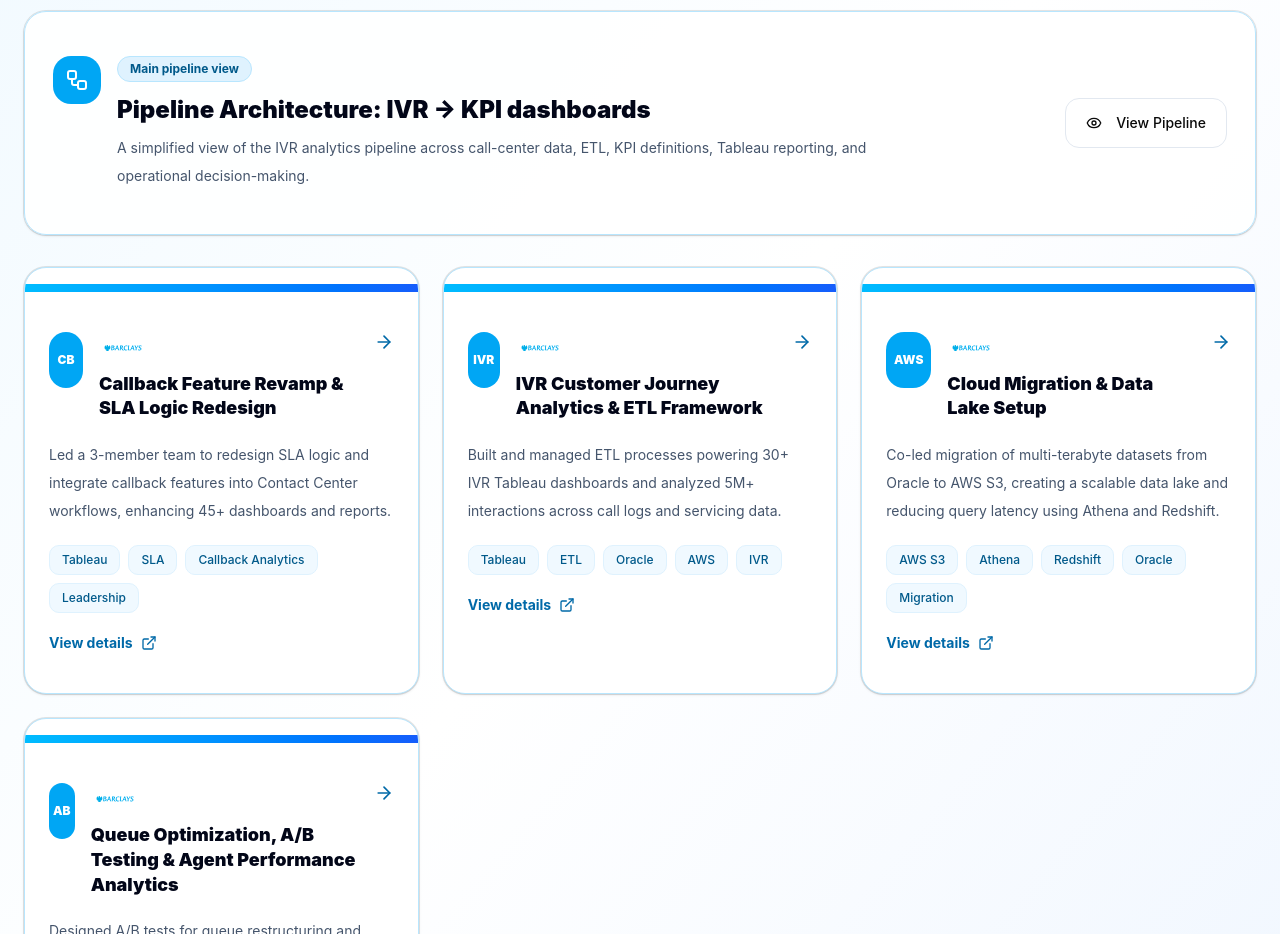
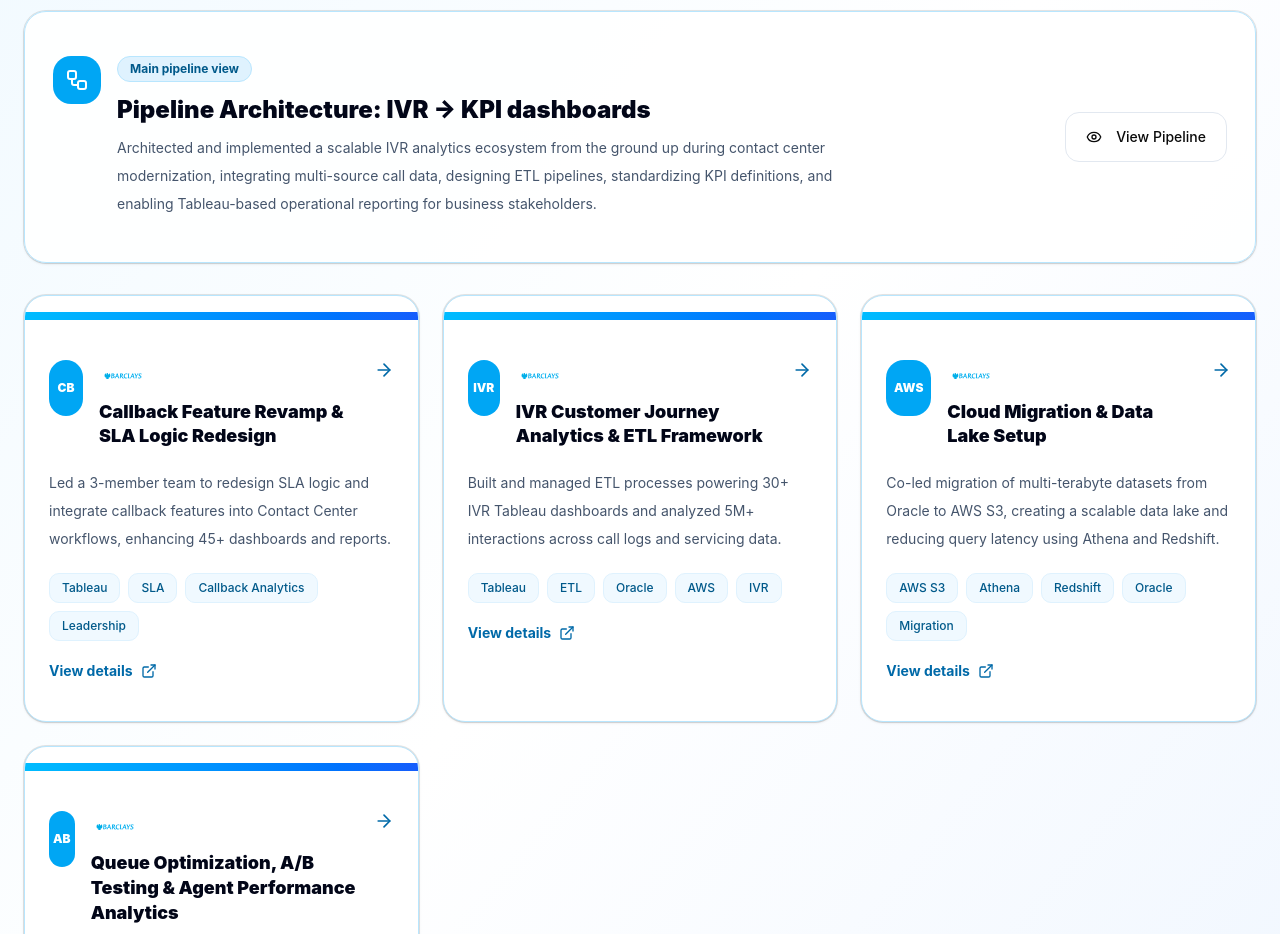
Before and after one commit to Maddy123-sehg/madhvika-portfolio, a Next.js app: page / in a window 1280 px wide. Shown: the part 3040-3974 px from the top of the page. Built offline with nearby package versions, Linux system fonts and the light colour scheme.

Commit message:
Final please ok please

```diff
--- a/app/page.tsx
+++ b/app/page.tsx
@@ -1061,7 +1061,7 @@ export default function Portfolio() {
           label="Fintech · IVR · Contact Center Analytics"
           description="Customer journey and contact-center analytics across IVR funnels, callback workflows, cloud migration, SLA logic, A/B testing, and performance scoring."
           pipelineTitle="Pipeline Architecture: IVR → KPI dashboards"
-          pipelineDescription="A simplified view of the IVR analytics pipeline across call-center data, ETL, KPI definitions, Tableau reporting, and operational decision-making."
+          pipelineDescription="Architected and implemented a scalable IVR analytics ecosystem from the ground up during contact center modernization, integrating multi-source call data, designing ETL pipelines, standardizing KPI definitions, and enabling Tableau-based operational reporting for business stakeholders."
           pipelineSteps={pipelineDefinitions.barclaysIvr}
           projects={barclaysProjects}
           setSelectedProject={setSelectedProject}
```
